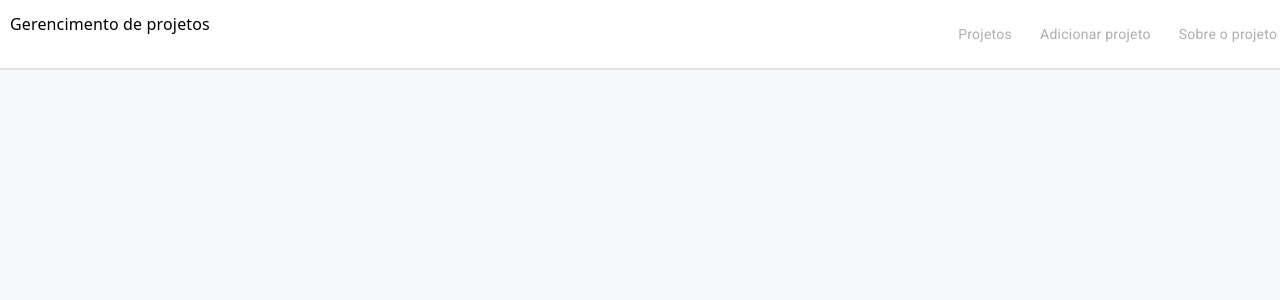
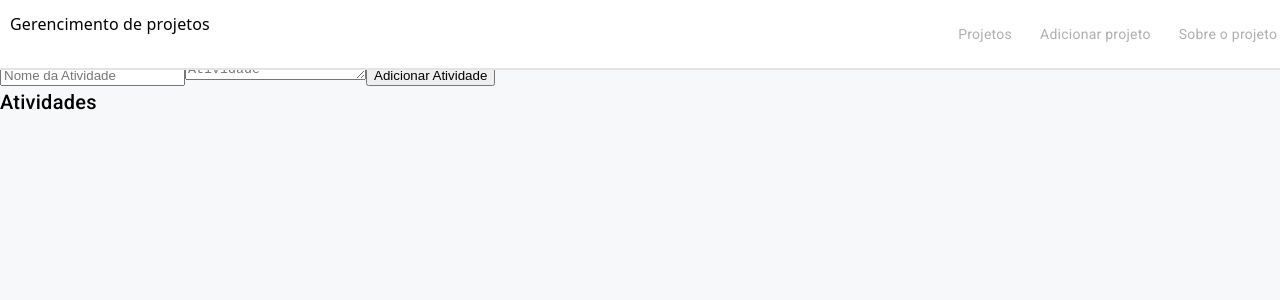
Before and after one commit to b3r1u/gerenciamento-projetos, an Angular app: page /projeto/1 in a window 1280 px wide. Shown: the top 300 px of the page. Built offline with nearby package versions, Linux system fonts and the light colour scheme.

Commit message:
feat: Criada a funcionalidade de adição de atividades aos Projetos

```diff
--- a/src/app/components/add-projetos/add-projetos.component.ts
+++ b/src/app/components/add-projetos/add-projetos.component.ts
@@ -4,6 +4,7 @@ import { FormsModule } from '@angular/forms';
 import { CommonModule } from '@angular/common';
 
 import { Projeto } from 'src/app/interface/projeto';
+import { Atividade } from 'src/app/interface/atividade';
 import { LocalStorageProjetosService } from 'src/app/service/local-storage-projetos.service';
 
 @Component({
@@ -36,9 +37,9 @@ export class AddProjetosComponent {
       endDate: this.endDate,
       members: this.members.split(','),
       description: this.description,
+      atividades: [],
     };
     this.localStorageProjetoService.addProject(newProject);
-    // Clear the form (optional)
     this.name = '';
     this.startDate = new Date();
     this.endDate = new Date();
--- a/src/app/interface/projeto.ts
+++ b/src/app/interface/projeto.ts
@@ -1,8 +1,11 @@
+import { Atividade } from "./atividade";
+
 export interface Projeto {
   id: number;
   name: string;
   startDate: Date;
   endDate: Date;
   members: string[];
+  atividades: Atividade[];
   description: string;
 }
--- a/src/app/pages/pages-info-projeto/pages-info-projeto.component.html
+++ b/src/app/pages/pages-info-projeto/pages-info-projeto.component.html
@@ -25,10 +25,14 @@
     <p>{{ projeto?.description }}</p>
   </div>
   <div class="date">
-    <br>
+    <br />
     <h3>Datas do projeto</h3>
-    <p><b>Iniciado em: {{ projeto?.startDate }}</b></p>
-    <p><b>Entrega em: {{ projeto?.endDate }}</b></p>
+    <p>
+      <b>Iniciado em: {{ projeto?.startDate }}</b>
+    </p>
+    <p>
+      <b>Entrega em: {{ projeto?.endDate }}</b>
+    </p>
   </div>
 </div>
 
@@ -38,3 +42,26 @@
     <div class="member">{{ capitalizeFirstLetter(membro.trim()) }}</div>
   </div>
 </div>
+
+<h3>Adicionar Nova Atividade</h3>
+<div>
+  <input
+    type="text"
+    [(ngModel)]="novaAtividade.nome"
+    placeholder="Nome da Atividade"
+  />
+  <textarea
+    [(ngModel)]="novaAtividade.descricao"
+    placeholder="Descrição da Atividade"
+  ></textarea>
+  <button (click)="adicionarAtividade()">Adicionar Atividade</button>
+</div>
+
+<h2>Atividades</h2>
+<ng-container *ngIf="projeto && projeto.atividades && projeto.atividades.length > 0">
+  <div *ngFor="let atividade of projeto.atividades">
+    <p>
+      <strong>{{ atividade.nome }}</strong>: {{ atividade.descricao }}
+    </p>
+  </div>
+</ng-container>
--- a/src/app/pages/pages-info-projeto/pages-info-projeto.component.scss
+++ b/src/app/pages/pages-info-projeto/pages-info-projeto.component.scss
@@ -29,6 +29,8 @@
 }
 
 .showMember {
+  position: absolute;
+  background-color: white;
   margin-top: 2em;
   margin-left: 3em;
   border-radius: 10px;
@@ -54,6 +56,8 @@
 }
 
 .info-projeto {
+  position: absolute;
+  background-color: white;
   display: flex;
   flex-direction: column;
   margin-top: 2em;
--- a/src/app/pages/pages-info-projeto/pages-info-projeto.component.ts
+++ b/src/app/pages/pages-info-projeto/pages-info-projeto.component.ts
@@ -2,6 +2,7 @@ import { Component, OnInit } from '@angular/core';
 import { ActivatedRoute } from '@angular/router';
 import { LocalStorageProjetosService } from 'src/app/service/local-storage-projetos.service';
 import { Projeto } from 'src/app/interface/projeto';
+import { Atividade } from 'src/app/interface/atividade';
 
 @Component({
   selector: 'app-pages-info-projeto',
@@ -10,6 +11,8 @@ import { Projeto } from 'src/app/interface/projeto';
 })
 export class PagesInfoProjetoComponent implements OnInit {
   projeto: Projeto | undefined;
+  novaAtividade: Atividade = { id: 0, nome: '', descricao: '' };
+  membrosDisponiveis: string[] = [];
 
   constructor(
     private route: ActivatedRoute,
@@ -22,7 +25,11 @@ export class PagesInfoProjetoComponent implements OnInit {
   ngOnInit(): void {
     const id = Number(this.route.snapshot.paramMap.get('id'));
     this.projeto = this.localStorageProjetosService.getProjectById(id);
-    console.log(this.projeto?.name);
+  }
+
+  carregarProjeto(): void {
+    const id = Number(this.route.snapshot.paramMap.get('id'));
+    this.projeto = this.localStorageProjetosService.getProjectById(id);
   }
 
   mostraMembros(): void {
@@ -42,4 +49,15 @@ export class PagesInfoProjetoComponent implements OnInit {
   capitalizeFirstLetter(name: string): string {
     return name.charAt(0).toUpperCase() + name.slice(1);
   }
+
+  adicionarAtividade() {
+    if (this.projeto) {
+      this.localStorageProjetosService.addAtividade(
+        this.projeto.id,
+        this.novaAtividade
+      );
+      this.novaAtividade = { id: 0, nome: '', descricao: '' };
+      this.carregarProjeto();
+    }
+  }
 }
--- a/src/app/service/local-storage-projetos.service.ts
+++ b/src/app/service/local-storage-projetos.service.ts
@@ -1,5 +1,6 @@
 import { Injectable } from '@angular/core';
 import { Projeto } from '../interface/projeto';
+import { Atividade } from '../interface/atividade';
 
 @Injectable({
   providedIn: 'root',
@@ -33,6 +34,7 @@ export class LocalStorageProjetosService {
   addProject(project: Projeto): void {
     const projects = this.getProjects();
     project.id = new Date().getTime();
+    project.atividades = [];
     projects.push(project);
     localStorage.setItem(this.localStorageKey, JSON.stringify(projects));
   }
@@ -52,4 +54,19 @@ export class LocalStorageProjetosService {
     );
     localStorage.setItem(this.localStorageKey, JSON.stringify(projects));
   }
+
+  addAtividade(projetoId: number, atividade: Atividade): void {
+    const projects = this.getProjects();
+    const projetoIndex = projects.findIndex(
+      (projeto) => projeto.id === projetoId
+    );
+    if (projetoIndex !== -1) {
+      if (!projects[projetoIndex].atividades) {
+        projects[projetoIndex].atividades = [];
+      }
+      atividade.id = new Date().getTime();
+      projects[projetoIndex].atividades.push(atividade);
+      localStorage.setItem(this.localStorageKey, JSON.stringify(projects));
+    }
+  }
 }
```
